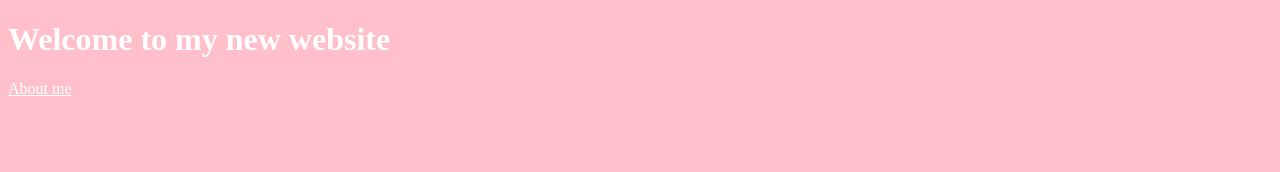
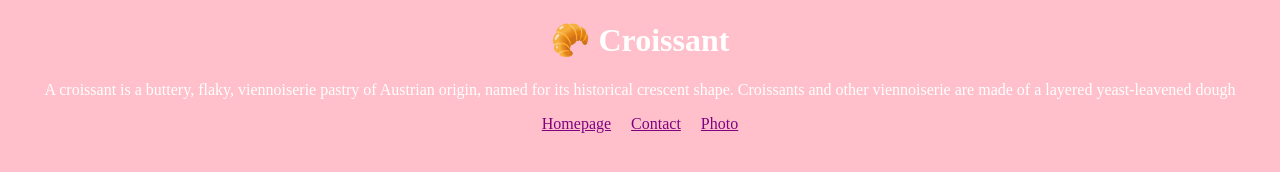
Before and after one commit to Gachieng/Croissant, a plain HTML site: page index.html in a window 1280 px wide. Drawn offline with Linux system fonts and the light colour scheme.

Commit message:
populated 3 pages content

```diff
--- a/css/style.css
+++ b/css/style.css
@@ -3,6 +3,21 @@ body {
 }
 
 h1,
+p {
+  color: white;
+  text-align: center;
+}
 a {
-  color: white;
+  color: purple;
 }
+img {
+  max-width: 50%;
+  display: block;
+  margin: 0 auto;
+}
+.links {
+  display: flex;
+  justify-content: center;
+  gap: 20px;
+  margin-top: 10px;
+}
--- a/index.html
+++ b/index.html
@@ -7,7 +7,16 @@
     <title>Homepage</title>
   </head>
   <body>
-    <h1>Welcome to my new website</h1>
-    <a href="/about.html">About me</a>
+    <h1>🥐 Croissant</h1>
+    <p>
+      A croissant is a buttery, flaky, viennoiserie pastry of Austrian origin, named for its historical crescent shape. Croissants and other viennoiserie are made of a layered yeast-leavened dough
+
+
+    </p>
+    <div class="links">
+    <a href="/index.html">Homepage</a>
+    <a href="/contact.html">Contact</a>
+    <a href="/photo.html">Photo</a>
+    </div>
   </body>
 </html>
```
Also changed, not shown: Contact.html (added, +22 -0 lines), about.html (deleted, +0 -13 lines), photo.html (added, +18 -0 lines), ._Contact.html (renamed from ._about.html), images/croissant-n.jpeg (added).
